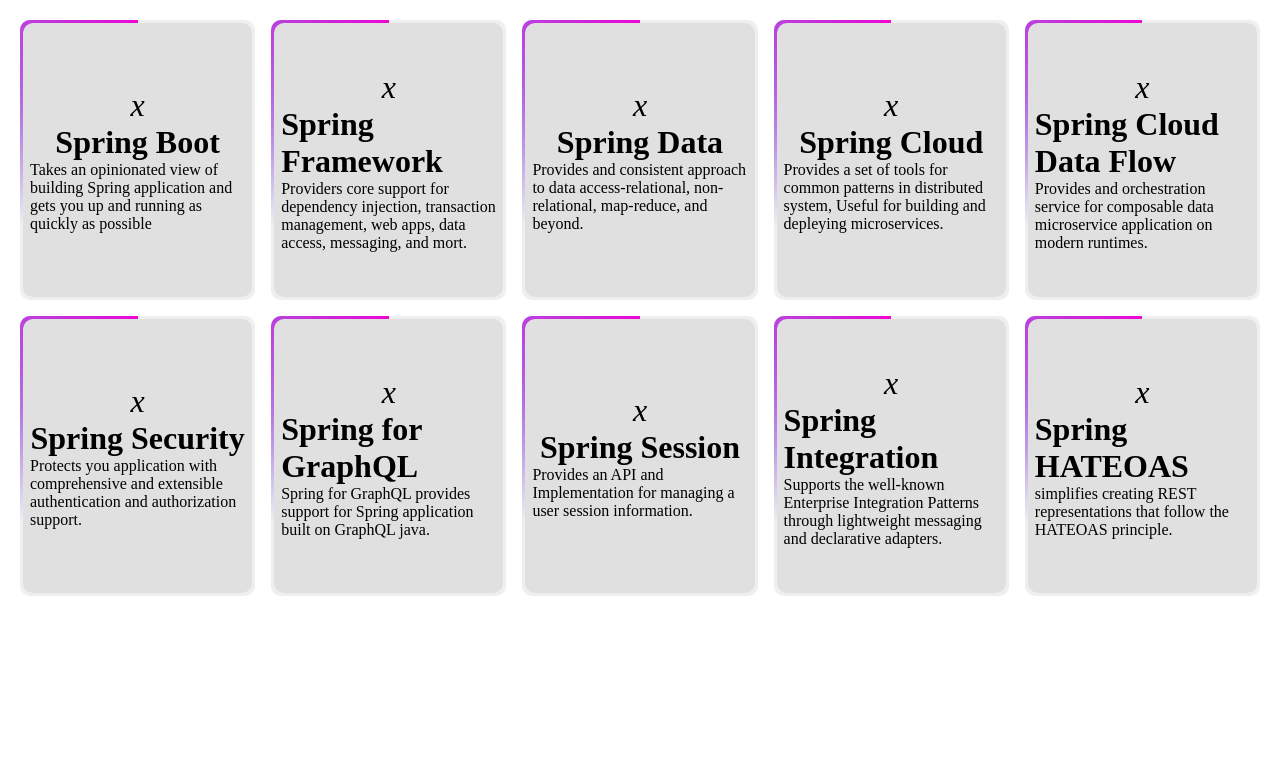
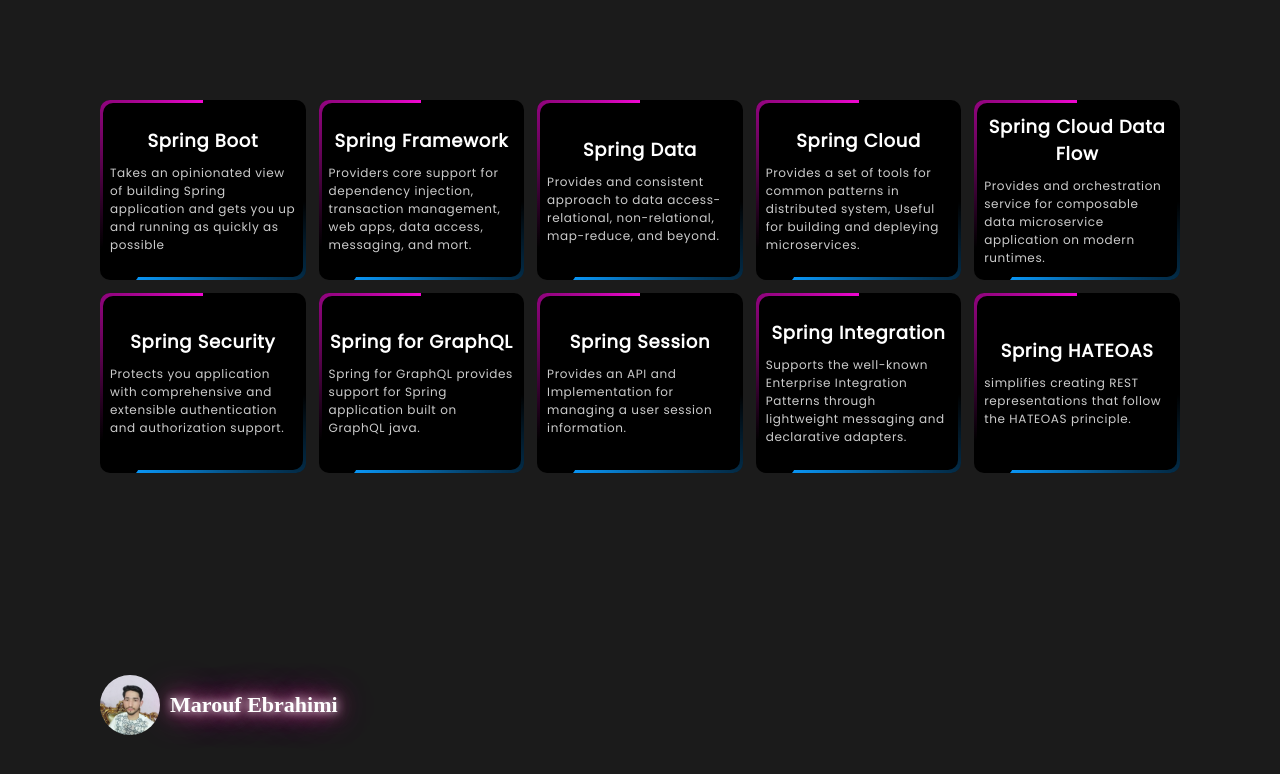
Before and after one commit to MaroufEbrahimi/animation-style, a plain HTML site: page index.html in a window 1280 px wide. Drawn offline with Linux system fonts and the light colour scheme; a web font is replaced by a local one.

Commit message:
style and some initial chagnes

```diff
--- a/index.html
+++ b/index.html
@@ -11,7 +11,6 @@
       <div class="box">
         <span></span>
         <div>
-          <i class="">x</i>
           <h4>Spring Boot</h4>
           <p>
             Takes an opinionated view of building Spring application and gets
@@ -22,7 +21,6 @@
       <div class="box">
         <span></span>
         <div>
-          <i class="">x</i>
           <h4>Spring Framework</h4>
           <p>
             Providers core support for dependency injection, transaction
@@ -33,7 +31,6 @@
       <div class="box">
         <span></span>
         <div>
-          <i class="">x</i>
           <h4>Spring Data</h4>
           <p>
             Provides and consistent approach to data access-relational,
@@ -44,7 +41,6 @@
       <div class="box">
         <span></span>
         <div>
-          <i class="">x</i>
           <h4>Spring Cloud</h4>
           <p>
             Provides a set of tools for common patterns in distributed system,
@@ -55,7 +51,6 @@
       <div class="box">
         <span></span>
         <div>
-          <i class="">x</i>
           <h4>Spring Cloud Data Flow</h4>
           <p>
             Provides and orchestration service for composable data microservice
@@ -66,7 +61,6 @@
       <div class="box">
         <span></span>
         <div>
-          <i class="">x</i>
           <h4>Spring Security</h4>
           <p>
             Protects you application with comprehensive and extensible
@@ -77,7 +71,6 @@
       <div class="box">
         <span></span>
         <div>
-          <i class="">x</i>
           <h4>Spring for GraphQL</h4>
           <p>
             Spring for GraphQL provides support for Spring application built on
@@ -88,7 +81,6 @@
       <div class="box">
         <span></span>
         <div>
-          <i class="">x</i>
           <h4>Spring Session</h4>
           <p>
             Provides an API and Implementation for managing a user session
@@ -99,7 +91,6 @@
       <div class="box">
         <span></span>
         <div>
-          <i class="">x</i>
           <h4>Spring Integration</h4>
           <p>
             Supports the well-known Enterprise Integration Patterns through
@@ -110,7 +101,6 @@
       <div class="box">
         <span></span>
         <div>
-          <i class="">x</i>
           <h4>Spring HATEOAS</h4>
           <p>
             simplifies creating REST representations that follow the HATEOAS
@@ -119,5 +109,9 @@
         </div>
       </div>
     </div>
+    <div class="name">
+      <img src="./marouf.jpg" alt="img">
+      <h1>Marouf Ebrahimi</h1>
+    </div>
   </body>
 </html>
--- a/style.css
+++ b/style.css
@@ -1,20 +1,33 @@
+@font-face {
+  font-family: pacifico;
+  src: url("./font/pacifico/Pacifico-Regular.ttf");
+}
+
+@font-face {
+  font-family: poppins;
+  src: url("./font/Poppins/Poppins-Regular.ttf");
+}
+
 * {
   padding: 0;
   margin: 0;
   box-sizing: border-box;
 }
+body {
+  background-color: #1b1b1b;
+}
 
 .boxes {
   display: grid;
   grid-template-columns: repeat(5, 1fr);
-  gap: 1rem;
-  margin: 20px;
+  gap: 0.8rem;
+  margin: 100px;
 }
 
 .boxes .box {
   position: relative;
-  height: 280px;
-  background: rgb(239, 239, 241);
+  height: 180px;
+  background: #000;
   display: flex;
   align-items: center;
   justify-content: center;
@@ -41,20 +54,20 @@
   animation: anima 4s linear infinite;
 }
 
-/* @keyframes anima {
+@keyframes anima {
   0% {
     transform: rotate(0deg);
   }
   30% {
     transform: rotate(260deg);
   }
-} */
+}
 
 .boxes .box span {
   position: absolute;
   inset: 3px;
   border-radius: 10px;
-  background-color: #e0e0e0;
+  background-color: #000;
   z-index: 1;
 }
 
@@ -69,6 +82,56 @@
   flex-direction: column;
   padding: 10px;
 }
+.boxes .box div h4 {
+  text-align: center;
+  font-size: 18px;
+  letter-spacing: 0.04em;
+  font-weight: bold;
+  color: #fff;
+  font-family: "poppins";
+}
 .boxes .box div p {
-   font-size: 16px;
+  font-size: 12px;
+  padding-top: 10px;
+  color: #ccc;
+  letter-spacing: 0.05em;
+  font-style: normal;
+  font-family: "poppins";
 }
+
+.name {
+  position: absolute;
+  left: 100px;
+  bottom: 65px;
+  display: flex;
+  align-items: center;
+  gap: 10px;
+}
+
+.name img {
+  width: 60px;
+  height: 60px;
+  border-radius: 40px;
+}
+.name h1 {
+  font-family: "pacifico";
+  color: #fff;
+  animation: ani 3s infinite;
+  font-size: 22px;
+}
+
+@keyframes ani {
+  0%,
+  39%,
+  41%,
+  59%,
+  61%,
+  100% {
+    text-shadow: #fff 0 0 10px, #ff3aad 0 0 20px, #ff3aad 0 0 36px;
+  }
+
+  40%,
+  60% {
+    text-shadow: none;
+  }
+}
```
